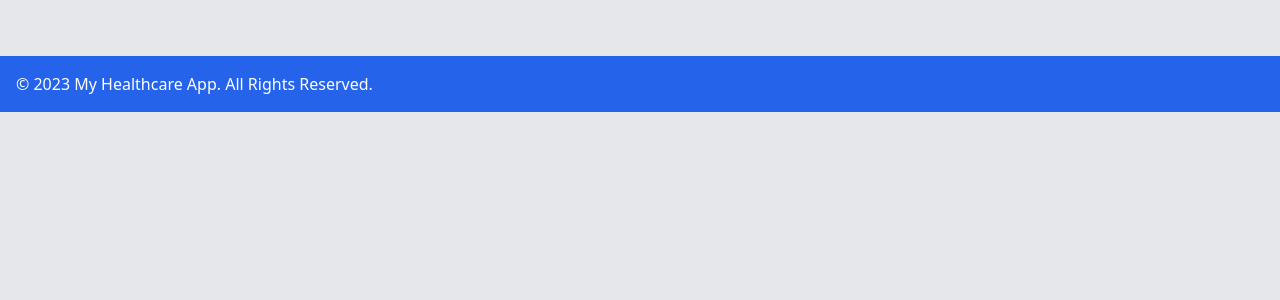
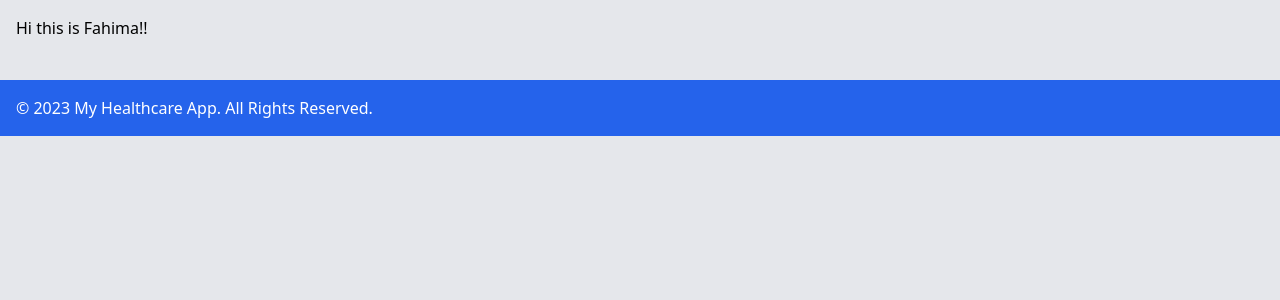
Before and after one commit to Lfahima/azure_flask_deployment, a Flask app: page / in a window 1280 px wide. Shown: the part 88-388 px from the top of the page. Run offline with Flask 3, Linux system fonts and the light colour scheme.

Commit message:
This is my updated code

```diff
--- a/app.py
+++ b/app.py
@@ -7,7 +7,7 @@ app = Flask(__name__)
 
 @app.route('/')
 def mainpage():
-    return render_template('base.html')
+    return render_template('base.html', name = "Fahima!")
 
 @app.route('/about')
 def aboutpage():
--- a/templates/base.html
+++ b/templates/base.html
@@ -26,7 +26,9 @@
 
     <main class="p-4">
 
-        {% block content %}{% endblock %}
+        {% block content %}
+            <p>Hi this is {{name}}!</p>
+        {% endblock %}
 
     </main>
 
```
Also changed, not shown: requirements.txt (renamed from requirnments.txt).
